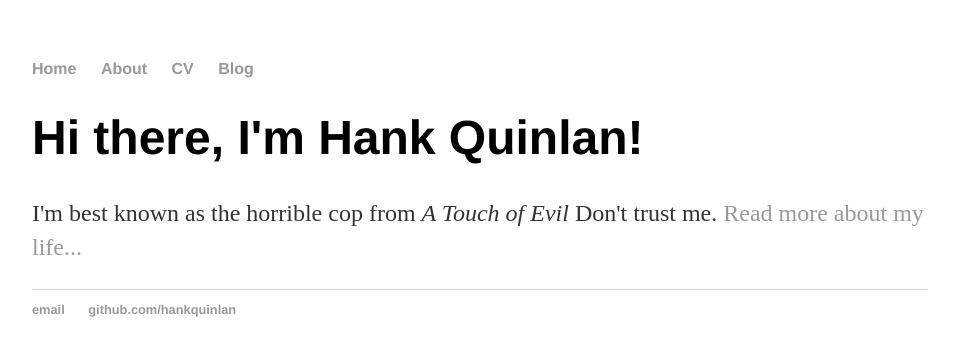
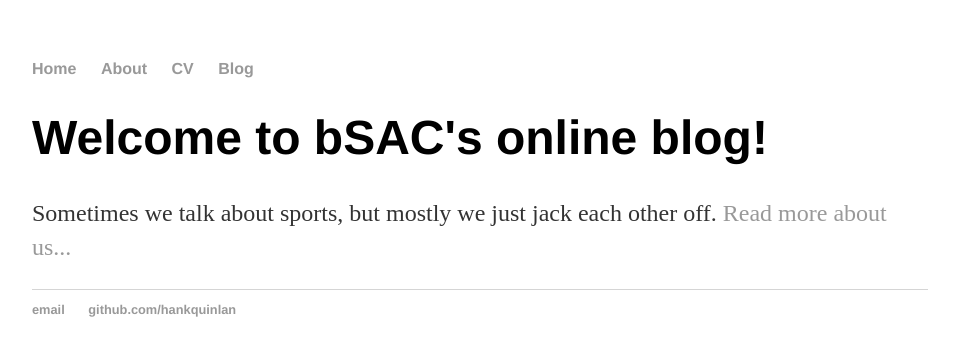
Before and after one commit to berkeleySAC/berkeleySAC.github.io, a Jekyll site: the page built from index.html, in a window 1280 px wide. Shown: the top 356 px of the page, without its empty margins (160-1115 px from the left). Built offline with Jekyll 4.4.1, drawn with Linux system fonts in a browser that asks for light colours.

Commit message:
Update index.html

```diff
--- a/index.html
+++ b/index.html
@@ -1,8 +1,8 @@
 ---
 layout: default
-title: Hank Quinlan, Horrible Cop
+title: The Sports Analytics Collective at Berkeley
 ---
 <div class="blurb">
-	<h1>Hi there, I'm Hank Quinlan!</h1>
-	<p>I'm best known as the horrible cop from <em>A Touch of Evil</em> Don't trust me. <a href="/about">Read more about my life...</a></p>
+	<h1>Welcome to bSAC's online blog!</h1>
+	<p>Sometimes we talk about sports, but mostly we just jack each other off. <a href="/about">Read more about us...</a></p>
 </div><!-- /.blurb -->
```
